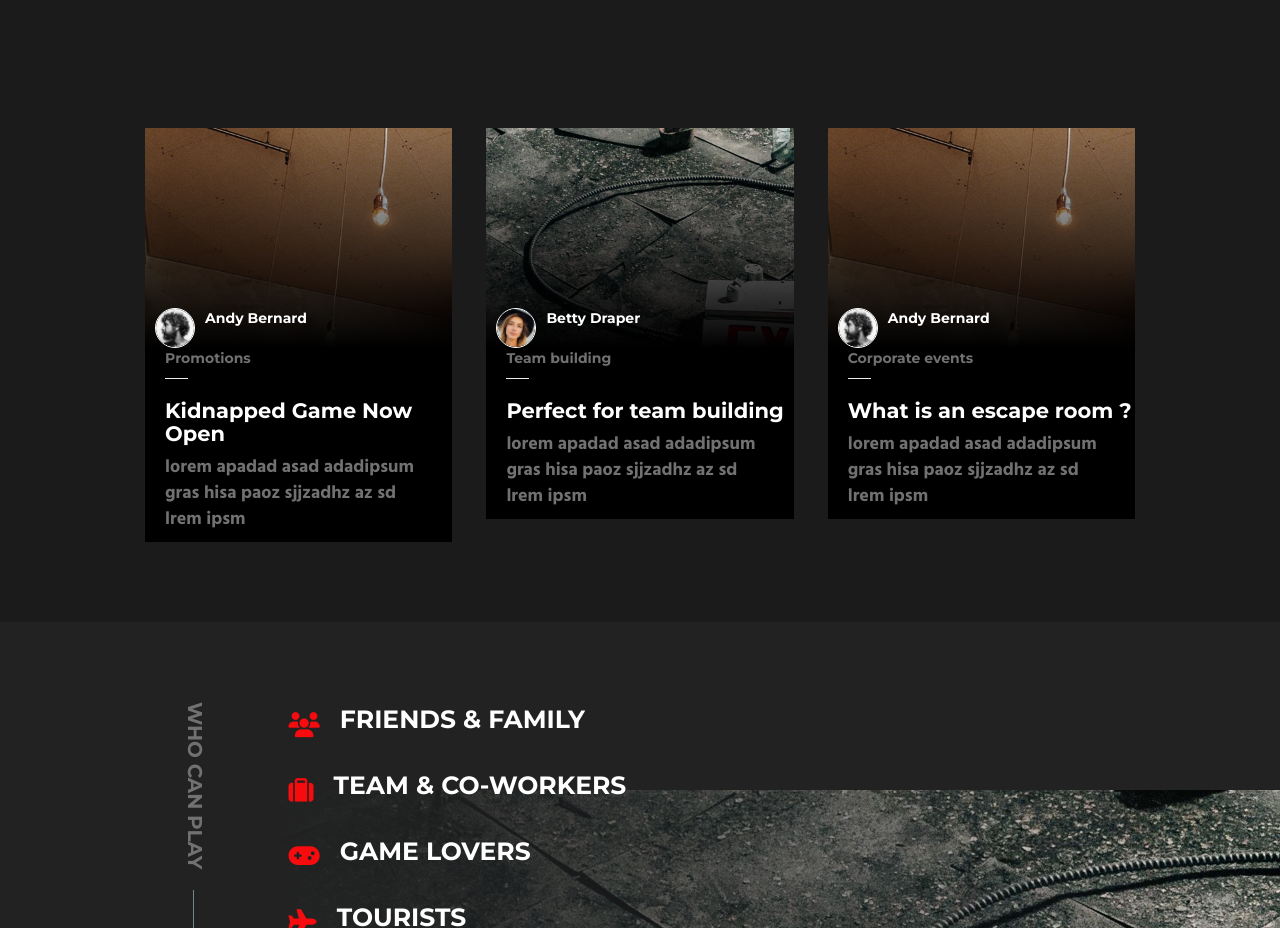
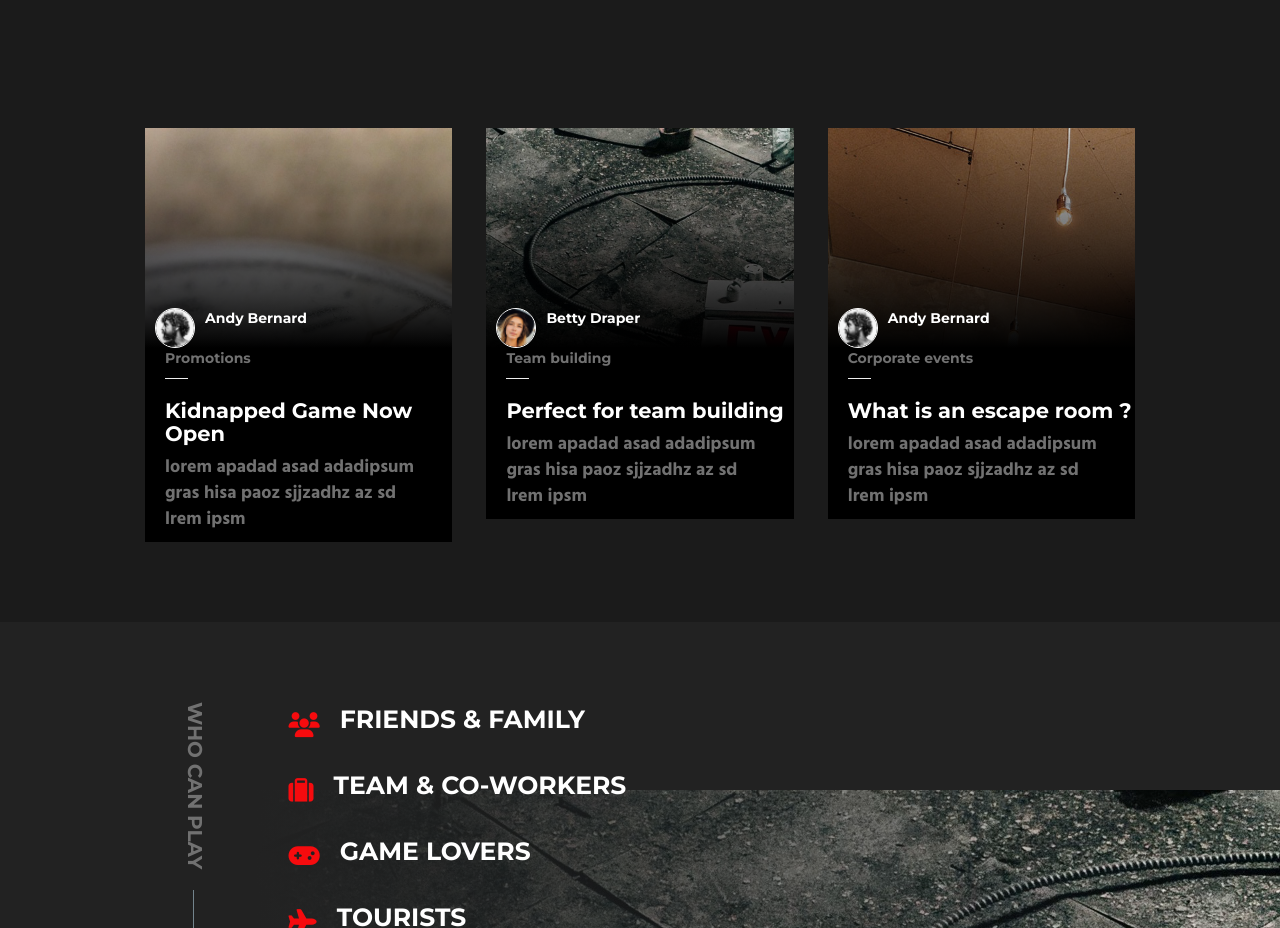
Before and after one commit to becodeorg/hamilton-7-escapium-team-9, a website: page index.html in a window 1280 px wide. Shown: the part 4100-5028 px from the top of the page. Drawn offline with nearby package versions, Linux system fonts and the light colour scheme; some packages are replaced by stand-ins of ours; files whose address does not match are found by name.

Commit message:
pictures

```diff
--- a/resources/scss/pages/_index.scss
+++ b/resources/scss/pages/_index.scss
@@ -367,7 +367,7 @@
         .post__pic{
             background-image:
             linear-gradient(0deg, rgba(0,0,0,1) 0%, rgba(0,0,0,0) 100%),
-            url(../images/post-img-2.jpg);
+            url(../images/room-9.jpg);
             background-size: 600px;
             width: 90%;
             height: 220px;
```
Also changed, not shown: resources/css/style.css.
